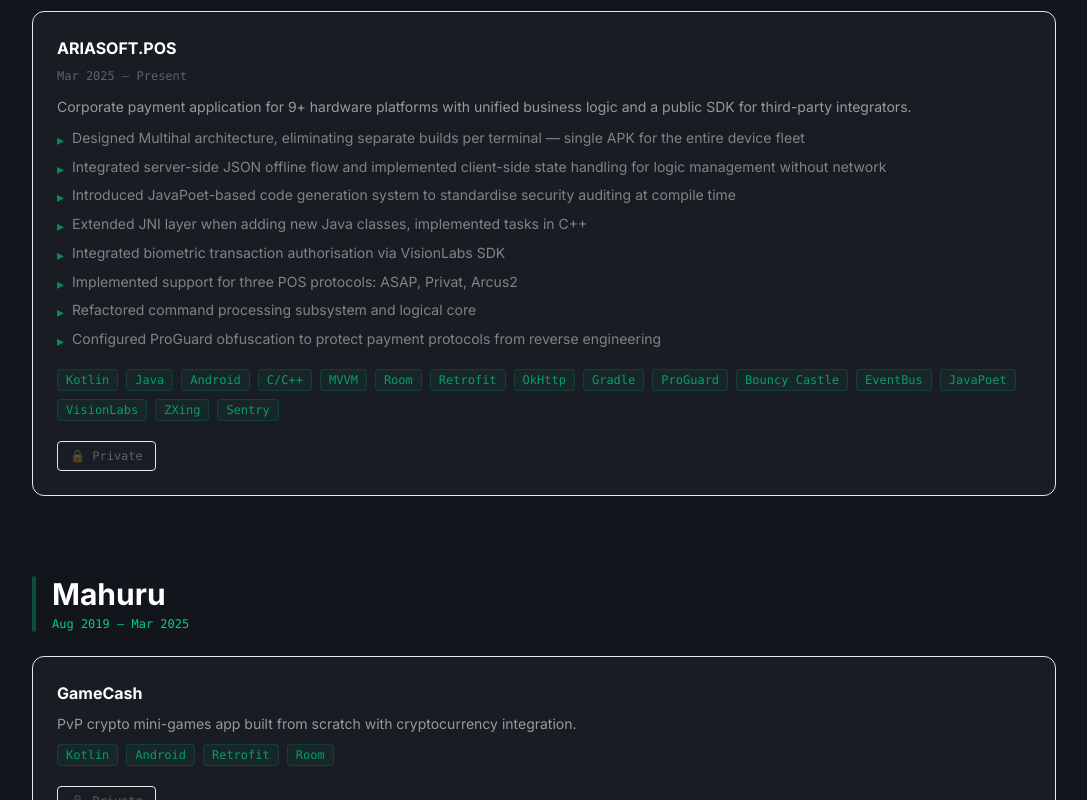
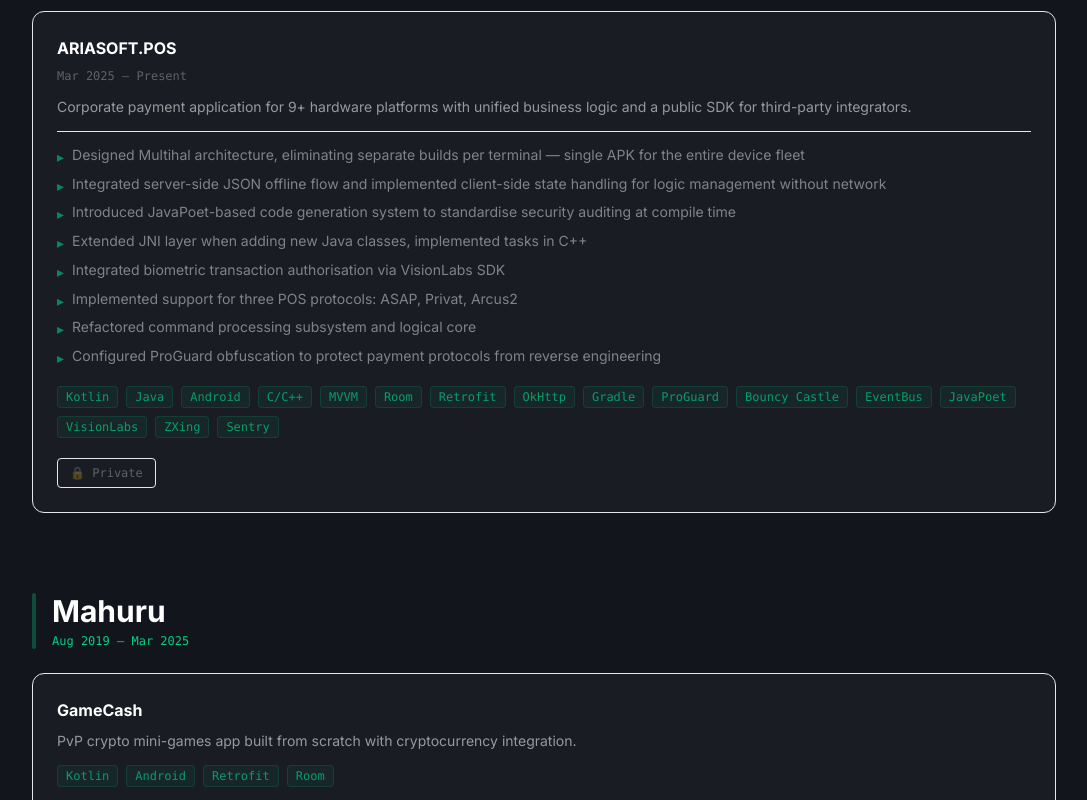
Before and after one commit to BargystV/portfolio, a Next.js app: page / in a window 1280 px wide. Shown: the part 2000-2800 px from the top of the page, without its empty margins (96-1183 px from the left). Built offline with nearby package versions, Linux system fonts and the light colour scheme; no server answers.

Commit message:
Add divider line between project description and contribution bullets
Co-Authored-By: Claude Sonnet 4.6 <noreply@anthropic.com>

```diff
--- a/components/WorkAndProjects.tsx
+++ b/components/WorkAndProjects.tsx
@@ -22,7 +22,10 @@ function renderDesc(text: string) {
 
   return (
     <>
-      <p className="text-white/55 text-sm leading-relaxed mb-2">{intro}</p>
+      <p className="text-white/55 text-sm leading-relaxed mb-3">{intro}</p>
+      {bullets.length > 0 && (
+        <hr className="border-white/8 mb-3" />
+      )}
       {bullets.length > 0 && (
         <ul className="space-y-1 mb-4">
           {bullets.map((b, i) => (
```
